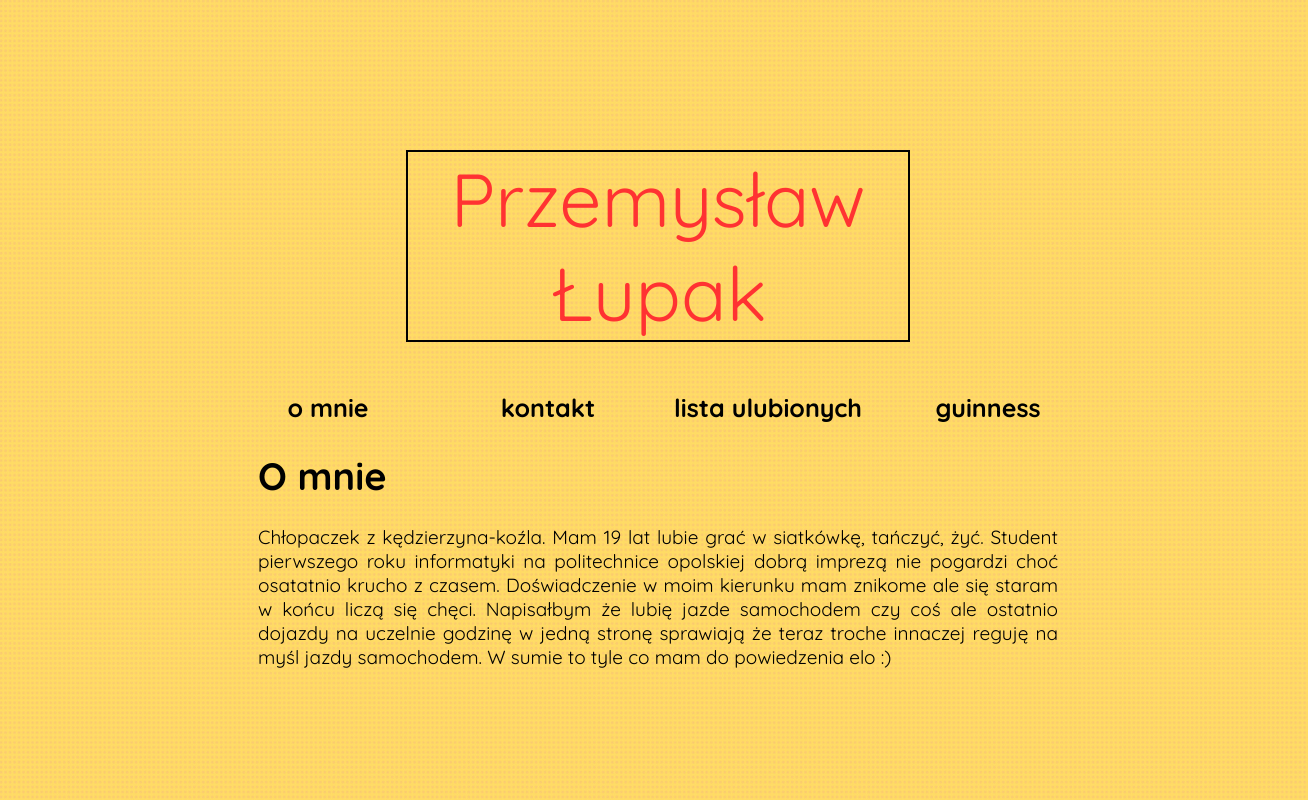
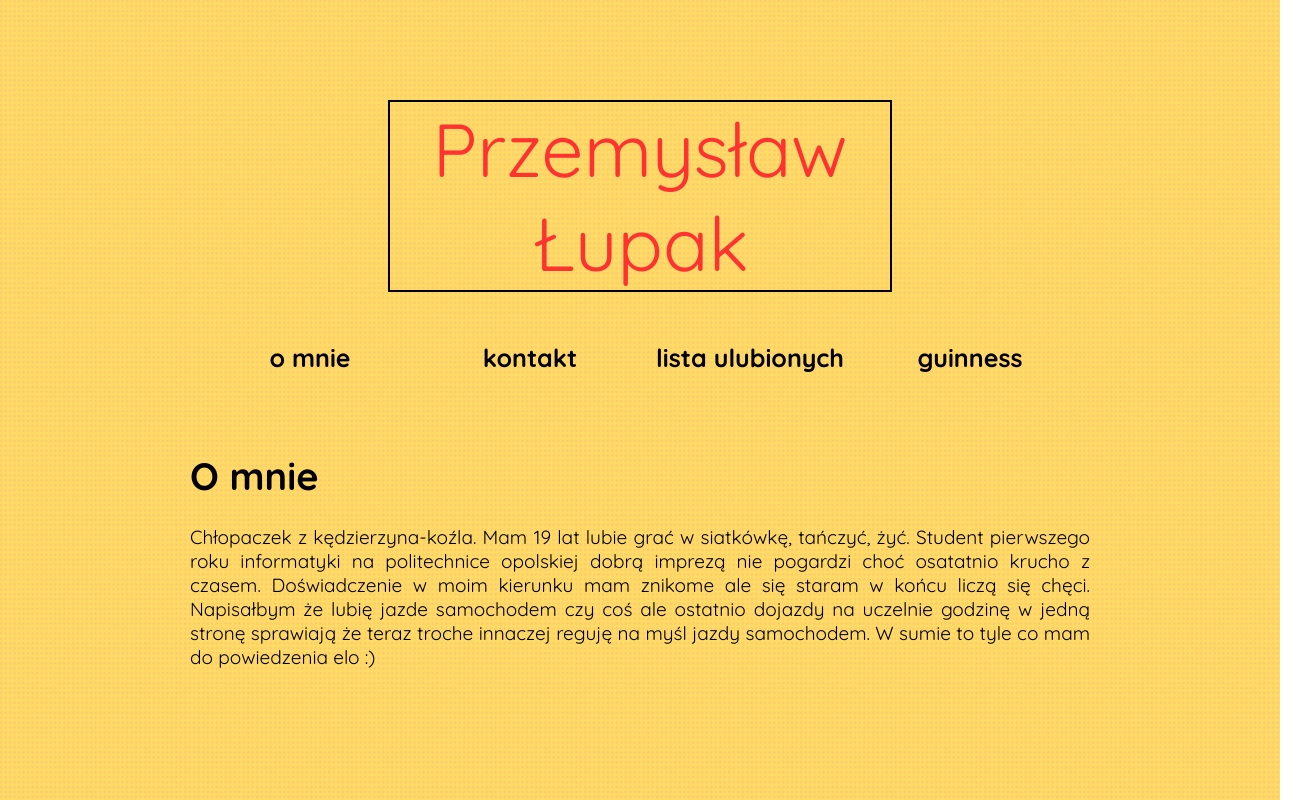
Before and after one commit to fabiankoziolek/igroup, a plain HTML site: page Nowy folder/omnie.html in a window 1280 px wide. Shown: the whole page, 1308 px wide, since content can reach past the window. Drawn offline with Linux system fonts and the light colour scheme.

Commit message:
Style changes

```diff
--- a/Nowy folder/style.css
+++ b/Nowy folder/style.css
@@ -5,21 +5,15 @@ body {
 #container {
     margin-left: auto;
     margin-right: auto;
-    width: 1300px;
+    width: 900px;
     height: 600px;
     font-family: 'Quicksand', sans-serif;
 }
 
-#leftMe {
+#logo {
+    margin:auto;
+}
 
-    float: left;
-    height: 300px;
-    width: 150px;
-}
-#logo {
-    width: 1000px;
-    float: left;
-}
 img {
     width: 300px;
     height: 300px;
@@ -46,16 +40,10 @@ img {
     margin-right: auto;
 }
 
-#rightMe {
-    height: 300px;
-    width: 100px;
-    float: left;
-}
-
 .button {
     transition: transform .2s; /* Animation */
+    padding: 10px;
     text-align: center;
-    padding: 10px;
     float: left;
     width: 200px;
     height: 50px;
@@ -74,7 +62,6 @@ img {
 }
 
 #socialmenu {
-
     margin-top: 20px;
     height: 100px;
     width: 800px;
@@ -88,7 +75,6 @@ img {
     height: 100px;
     width: 100px;
     padding: 50px;
-
 }
 
 a:link {
@@ -122,10 +108,7 @@ a.titlelink2:hover {
 }
 
 #tekst {
-    margin-left: auto;
-    margin-right: auto;
-    margin-top: 50px;
-    width: 800px;
+    margin: 50px auto auto;
     text-align: justify;
     font-size: 19px;
     color: black;
@@ -155,7 +138,6 @@ ul > li {
     margin-left: auto;
     margin-right: auto;
     text-align: center;
-
 }
 
 #favlist {
```
